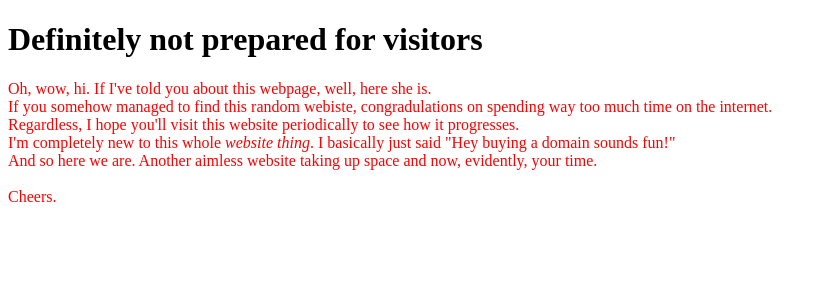
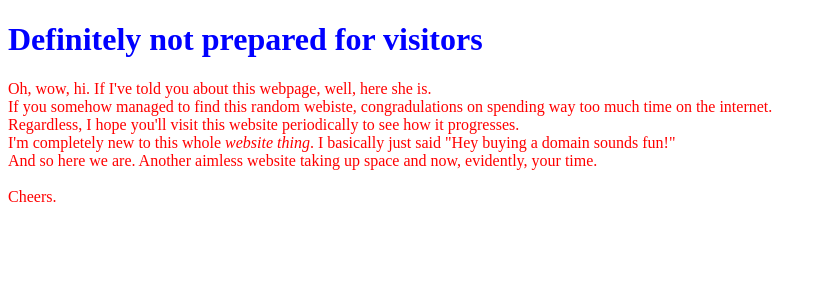
Before and after one commit to murdiff/murdiff.github.io, a Jekyll site: the page index.html, which Jekyll copies as it is, in a window 1280 px wide. Shown: the top 300 px of the page, without its empty margins (0-827 px from the left). Built offline with Jekyll 4.4.1, drawn with Linux system fonts in a browser that asks for light colours.

Commit message:
Update index.html

```diff
--- a/index.html
+++ b/index.html
@@ -8,7 +8,8 @@
   </head>
 
   <style>
-   p {color:red;}
+    h1{color:blue;}
+    p {color:red;}
   </style>
 
 
```
